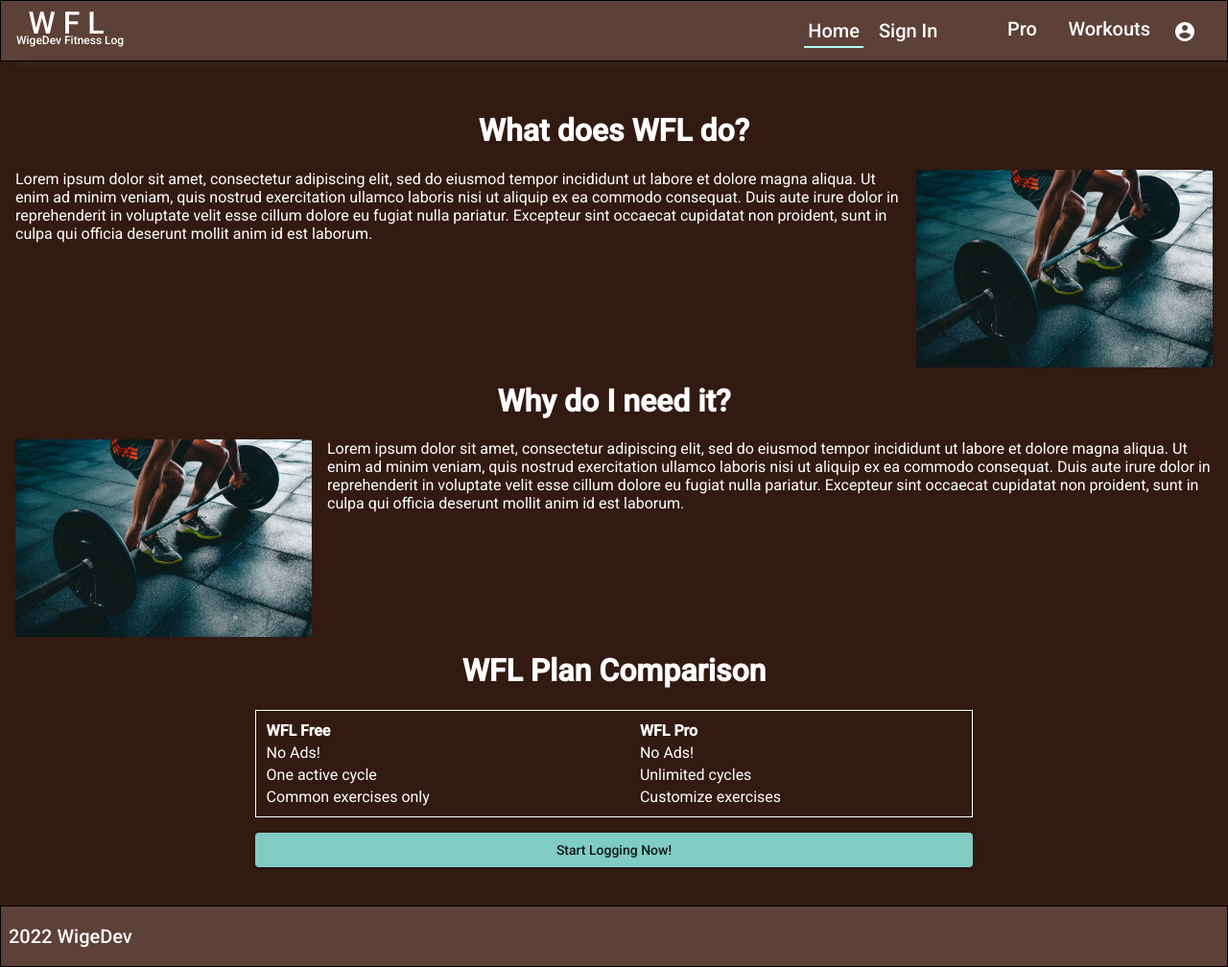
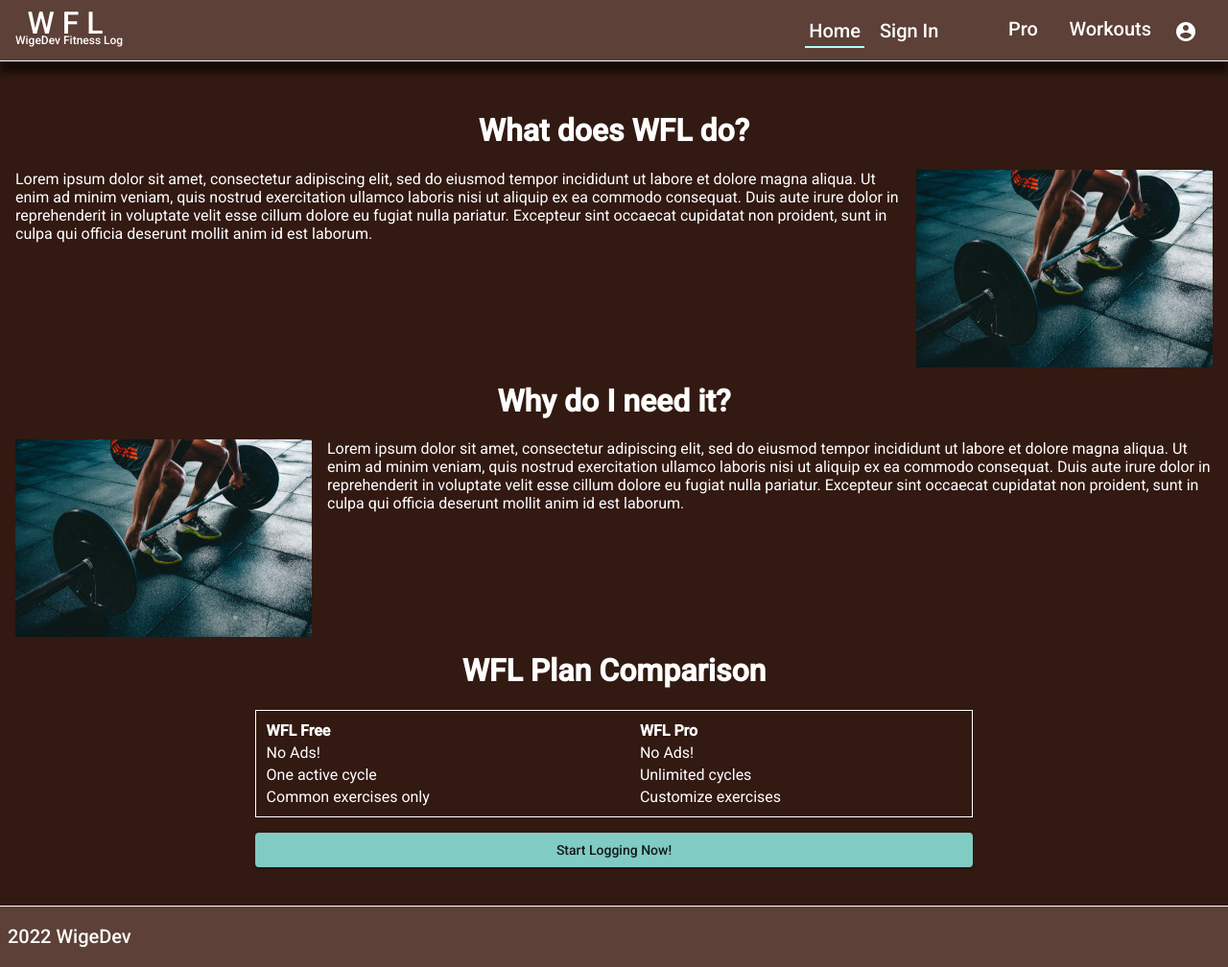
Before and after one commit to garywige/wigedev-fitness-log, an Angular app: page /home in a window 1280 px wide. Shown: the whole page at 96% size. Built offline with nearby package versions, Linux system fonts and the light colour scheme.

Commit message:
toolbar styling

```diff
--- a/src/app/app.component.css
+++ b/src/app/app.component.css
@@ -12,15 +12,19 @@ caption {
 
 .header,
 .footer {
-  border: solid black 1px;
   padding: 8px;
-  box-shadow: 20px 5px 5px #3E272388;
 }
 
 .header {
   position: fixed;
   top: 0;
   z-index: 1;
+  border-bottom: solid white 1px;
+  box-shadow: 0 12px 6px #0008;
+}
+
+.footer {
+  border-top: solid white 1px;
 }
 
 .navigation {
```
